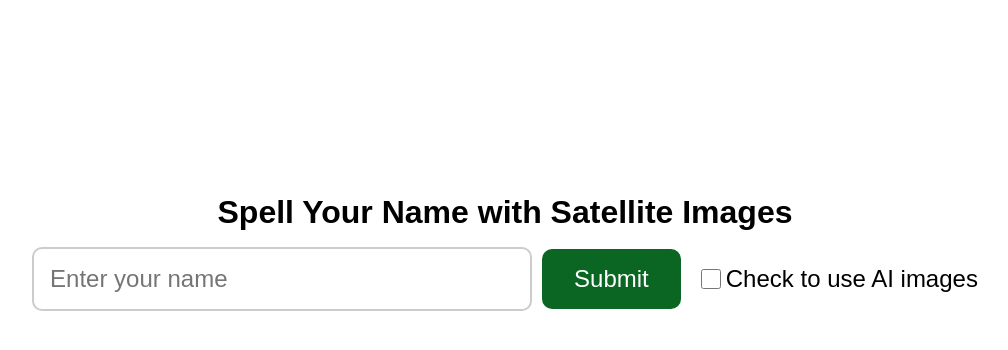
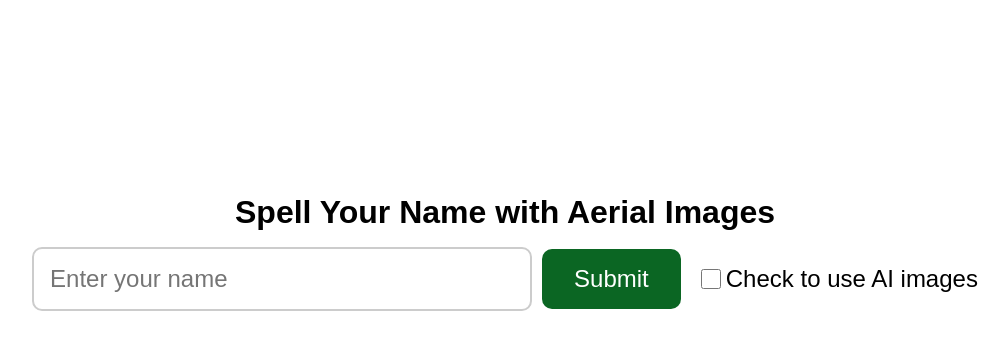
Before and after one commit to PatFrdnnd/sentname, a Flask app: page / in a window 1280 px wide. Shown: the part 132-482 px from the top of the page, without its empty margins (135-1143 px from the left). Run offline with Flask 3, Linux system fonts and the light colour scheme.

Commit message:
Update index.html

```diff
--- a/templates/index.html
+++ b/templates/index.html
@@ -98,7 +98,7 @@
 
     <!-- Main content -->
     <div class="content">
-        <h1>Spell Your Name with Satellite Images</h1>
+        <h1>Spell Your Name with Aerial Images</h1>
         <form method="POST">
             <input type="text" name="name" placeholder="Enter your name" required>
 
```
